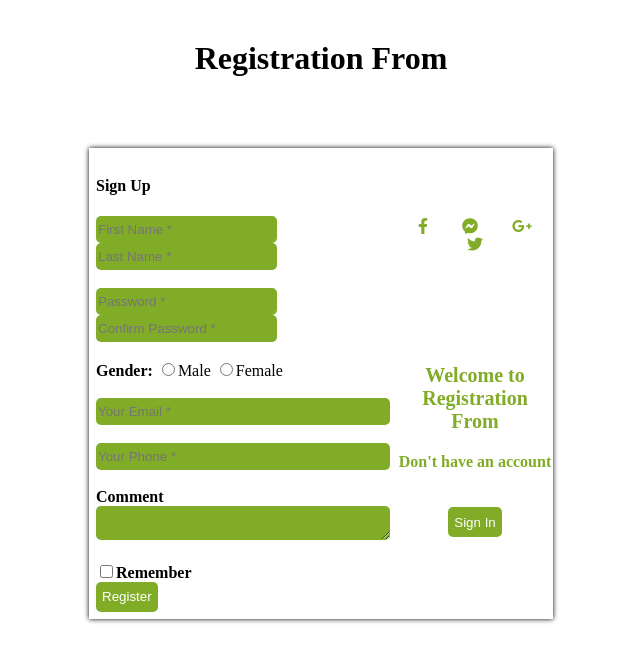
After one commit to Shohan908603/php, a PHP site: page /registration.php in a window 1280 px wide. The commit adds this page. Shown: the top 662 px of the page, without its empty margins (319-959 px from the left). Run offline with PHP 8.4, Linux system fonts and the light colour scheme.

Commit message:
ragistration from add

```diff
--- a/e-commerce/css/registration.css
+++ b/e-commerce/css/registration.css
@@ -1,64 +1,83 @@
-body {
-    font-family: Arial, Helvetica, sans-serif;
-    background-color: black;
-  }
 
-  * {
-    box-sizing: border-box;
-  }
+.container{
+    width: 100%;
+    height: auto;
+    display: flex;
+}
 
-  /* Add padding to containers */
-  .container {
-    padding: 16px;
-    background-color: rgb(24, 224, 198);
+
+.main{
+    margin-left: 400px;
+    margin-right: 400px;
+    margin-top: 50px;
+    width: 100%;
+    background-color: white;
+    box-shadow: 0 0 5px 0;
+    display: flex;
+
+}
+.main-margin{
+    padding: 7px;
+}
+.text{
+    border: 2px solid;
+    border-radius: 5px;
+    height: 25px;
+    background-color: #81AC27;
+    border: none;
+    color: white;
+}
+.email{
+    border: 2px solid;
+    border-radius: 5px;
+    height: 25px;
+    width: 290px;
+    background-color: #81AC27;
+    border: none;
+    color: white;
+}
+.comment{
+    border: 2px solid;
+    border-radius: 5px;
+    height: auto;
+    width: 290px;
+    background-color: #81AC27;
+    border: none;
+    color: white;
+}
+.register{
+    border: 2px solid;
+    border-radius: 5px;
+    height: 30px;
+    background-color: #81AC27;
+    border: none;
+    color: white;
+    cursor: pointer;
+
+}
+
+.main-right{
+    width: 50%;
+    height: auto;
     text-align: center;
-  }
+    color: #81AC27;
+    background-color: white;
+    margin-top: 70px;
+}
+h3{
+    margin-top: 110px;
+    font-size: 20px;
+}
 
-  /* Full-width input fields */
-  input[type=text], input[type=password] {
-    width: 100%;
-    padding: 15px;
-    margin: 5px 0 22px 0;
-    display: inline-block;
+.submit{
+    border: 2px solid;
+    border-radius: 5px;
+    height: 30px;
+    background-color: #81AC27;
     border: none;
-    background: #f1f1f1;
-
-  }
-
-  input[type=text]:focus, input[type=password]:focus {
-    background-color: #ddd;
-    outline: none;
-  }
-
-  /* Overwrite default styles of hr */
-  hr {
-    border: 1px solid #f1f1f1;
-    margin-bottom: 25px;
-  }
-
-  /* Set a style for the submit button */
-  .registerbtn {
-    background-color: #7bd6f1;
     color: white;
-    padding: 16px 20px;
-    margin: 8px 0;
-    border: none;
     cursor: pointer;
-    width: 100%;
-    opacity: 0.9;
-  }
-
-  .registerbtn:hover {
-    opacity: 1;
-  }
-
-  /* Add a blue text color to links */
-  a {
-    color: rgb(199, 15, 15);
-  }
-
-  /* Set a grey background color and center the text of the "sign in" section */
-  .signin {
-    background-color: #f1f1f1;
-    text-align: center;
-  }
+}
+.icon{
+    word-spacing: 30px;
+}
--- /dev/null
+++ b/e-commerce/registration.php
@@ -0,0 +1,66 @@
+<!DOCTYPE html>
+<html lang="en">
+<head>
+    <link rel="stylesheet" href="https://cdnjs.cloudflare.com/ajax/libs/font-awesome/6.0.0/css/all.min.css">
+  <link rel="stylesheet" href="css/registration.css">
+  <meta charset="UTF-8">
+  <meta http-equiv="X-UA-Compatible" content="IE=edge">
+  <meta name="viewport" content="width=device-width, initial-scale=1.0">
+  <title>E-commerce</title>
+</head>
+<body>
+    <h1 style="text-align: center; margin-top: 40px;">Registration From</h1>
+    <div class="container">
+
+        <div class="main">
+
+            <div class="main-margin">
+                <form class="from-section"  >
+                    <h4>Sign Up</h4>
+
+
+                        <input type="text" class="text"  placeholder="First Name *" name="Frist Name">
+                        <input type="text" class="text" placeholder="Last Name *" name="Last Name"><br><br>
+
+
+                <input type="password" class="text" placeholder="Password *" name="Password">
+                <input type="password" class="text" placeholder="Confirm Password *" name="Confirm Password"><br><br>
+                    <b>Gender:</b>
+                <input type="radio" name="Male" >Male
+                <input type="radio" name="Female">Female<br><br>
+                <input type="email" class="email" placeholder="Your Email *" name="Your Email"><br><br>
+                <input type="number" class="email" placeholder="Your Phone *" name="Your phone"><br><br>
+                <b>Comment</b><br>
+                <textarea class="comment" name="Comment"></textarea><br><br>
+                <input type="checkbox" name="checkbox"><b>Remember</b>
+                &nbsp;&nbsp;&nbsp;&nbsp;&nbsp;&nbsp;&nbsp;&nbsp;&nbsp;&nbsp;&nbsp;
+                &nbsp;&nbsp;&nbsp;&nbsp;&nbsp;&nbsp;&nbsp;&nbsp;&nbsp;&nbsp;&nbsp;
+                &nbsp;&nbsp;&nbsp;&nbsp;&nbsp;&nbsp;&nbsp;&nbsp;&nbsp;&nbsp;&nbsp;
+
+
+                <input type="submit" class="register" name="Register" value="Register">
+                </form>
+            </div>
+
+            <div class="main-right">
+                <div class="icon">
+                    <i class="fa-brands fa-facebook-f"></i>
+                    <i class="fa-brands fa-facebook-messenger"></i>
+                    <i class="fa-brands fa-google-plus-g"></i>
+                    <i class="fa-brands fa-twitter"></i>
+                </div>
+
+               <h3> <b>Welcome to Registration From</b></h3>
+
+                <b>Don't have an account</b><br><br><br>
+
+                <input type="submit" class="submit" value="Sign In">
+            </div>
+
+        </div>
+
+    </div>
+
+
+</body>
+</html>
```
Also changed, not shown: e-commerce/from.php (deleted).
